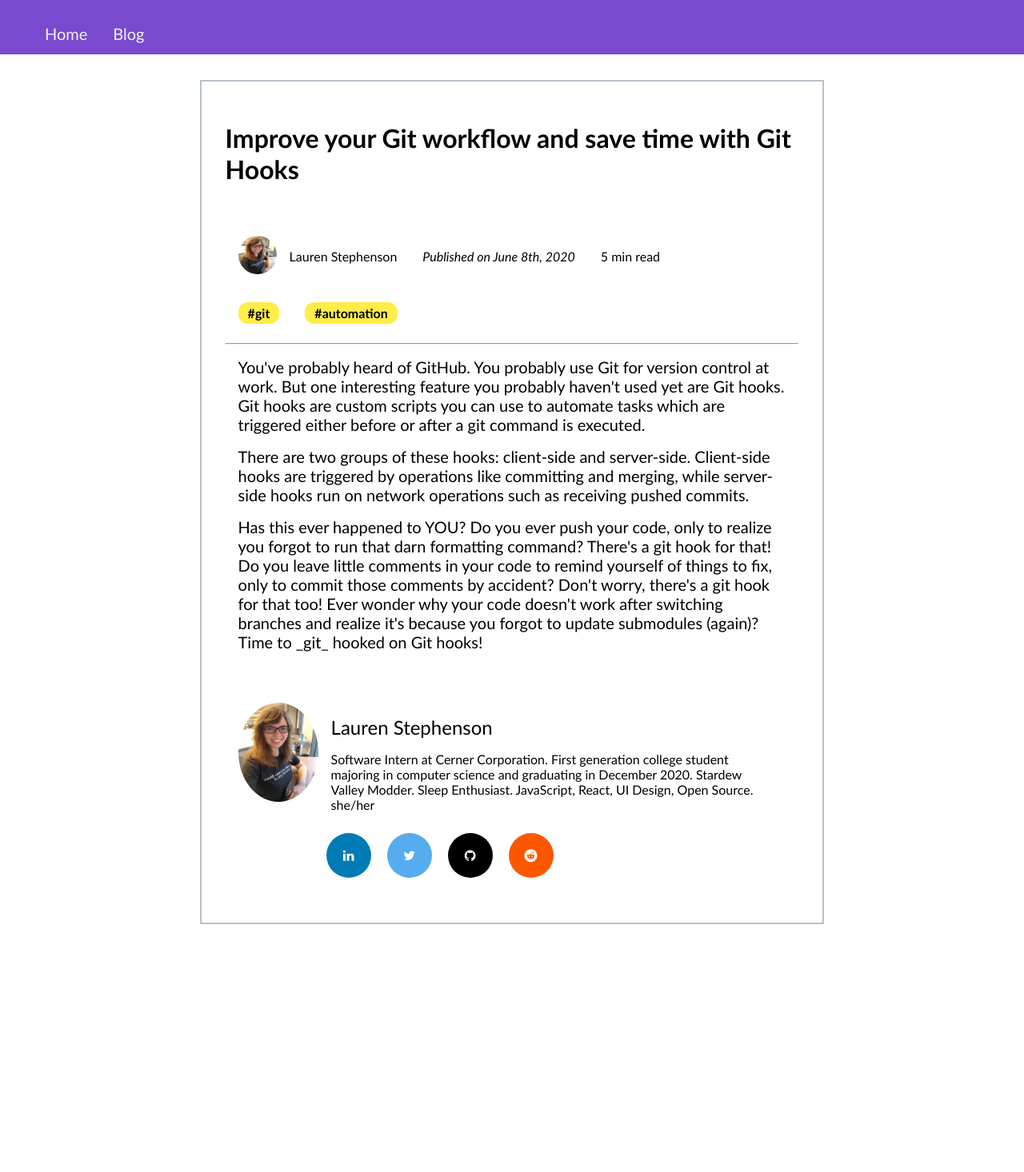
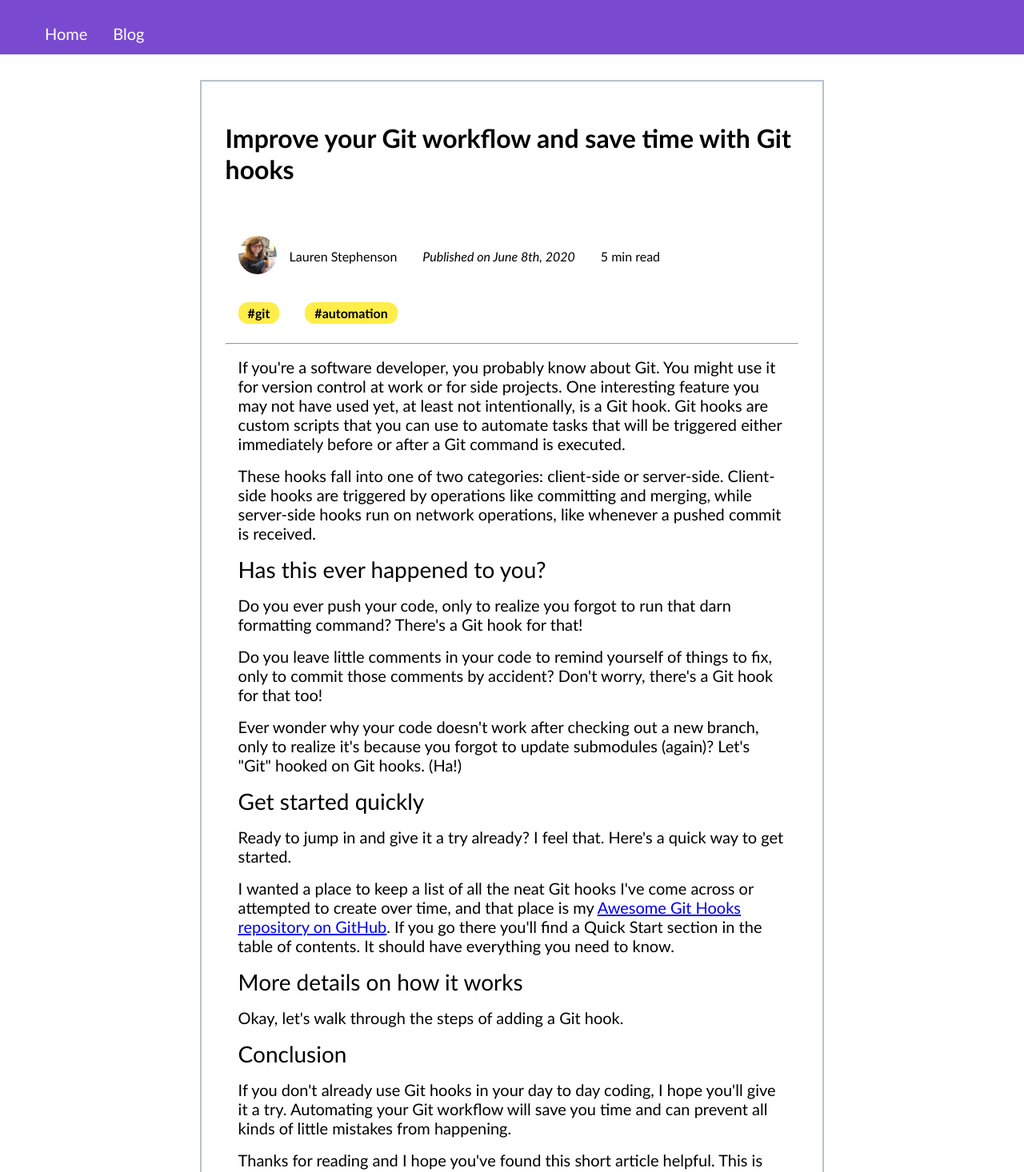
Before and after one commit to CompSciLauren/compscilauren.github.io, a React (Create React App) app: page /blog/improve-your-git-workflow-and-save-time-with-git-hooks in a window 1280 px wide. Shown: the top 1466 px of the page at 80% size. Before the commit the page ends 1216 px from the top, so only its background shows below. Built offline with nearby package versions, Linux system fonts and the light colour scheme.

Commit message:
Progress writing first blog post

```diff
--- a/src/App.js
+++ b/src/App.js
@@ -12,10 +12,14 @@ function App() {
         <nav>
           <ul>
             <li>
-              <a href="/">Home</a>
+              <a className="aTagOnNavbar" href="/">
+                Home
+              </a>
             </li>
             <li>
-              <a href="/blog">Blog</a>
+              <a className="aTagOnNavbar" href="/blog">
+                Blog
+              </a>
             </li>
           </ul>
         </nav>
--- a/src/blog/articles/2020-june/Article0608.jsx
+++ b/src/blog/articles/2020-june/Article0608.jsx
@@ -10,7 +10,7 @@ function Article0608() {
     <>
       <main id="main-content">
         <div className="blog-page-wrap">
-          <h1>Improve your Git workflow and save time with Git Hooks</h1>
+          <h1>Improve your Git workflow and save time with Git hooks</h1>
           <BlogProfileTop date="June 8th, 2020" readTime="5 min" />
           <div className="tag-container">
             <Tag title="git" />
@@ -18,27 +18,66 @@ function Article0608() {
           </div>
           <hr></hr>
           <p>
-            You've probably heard of GitHub. You probably use Git for version
-            control at work. But one interesting feature you probably haven't
-            used yet are Git hooks. Git hooks are custom scripts you can use to
-            automate tasks which are triggered either before or after a git
-            command is executed.
+            If you're a software developer, you probably know about Git. You
+            might use it for version control at work or for side projects. One
+            interesting feature you may not have used yet, at least not
+            intentionally, is a Git hook. Git hooks are custom scripts that you
+            can use to automate tasks that will be triggered either immediately
+            before or after a Git command is executed.
           </p>
           <p>
-            There are two groups of these hooks: client-side and server-side.
-            Client-side hooks are triggered by operations like committing and
-            merging, while server-side hooks run on network operations such as
-            receiving pushed commits.
+            These hooks fall into one of two categories: client-side or
+            server-side. Client-side hooks are triggered by operations like
+            committing and merging, while server-side hooks run on network
+            operations, like whenever a pushed commit is received.
+          </p>
+          <p style={{ fontSize: "28px" }}>Has this ever happened to you?</p>
+          <p>
+            Do you ever push your code, only to realize you forgot to run that
+            darn formatting command? There's a Git hook for that!
           </p>
           <p>
-            Has this ever happened to YOU? Do you ever push your code, only to
-            realize you forgot to run that darn formatting command? There's a
-            git hook for that! Do you leave little comments in your code to
-            remind yourself of things to fix, only to commit those comments by
-            accident? Don't worry, there's a git hook for that too! Ever wonder
-            why your code doesn't work after switching branches and realize it's
-            because you forgot to update submodules (again)? Time to _git_
-            hooked on Git hooks!
+            Do you leave little comments in your code to remind yourself of
+            things to fix, only to commit those comments by accident? Don't
+            worry, there's a Git hook for that too!
+          </p>
+          <p>
+            Ever wonder why your code doesn't work after checking out a new
+            branch, only to realize it's because you forgot to update submodules
+            (again)? Let's "Git" hooked on Git hooks. (Ha!)
+          </p>
+          <p style={{ fontSize: "28px" }}>Get started quickly</p>
+          <p>
+            Ready to jump in and give it a try already? I feel that. Here's a
+            quick way to get started.
+          </p>
+          <p>
+            I wanted a place to keep a list of all the neat Git hooks I've come
+            across or attempted to create over time, and that place is my{" "}
+            <a
+              href="https://github.com/CompSciLauren/awesome-git-hooks"
+              target="_blank"
+              rel="noopener noreferrer"
+            >
+              Awesome Git Hooks repository on GitHub
+            </a>
+            . If you go there you'll find a Quick Start section in the table of
+            contents. It should have everything you need to know.
+          </p>
+          <p style={{ fontSize: "28px" }}>More details on how it works</p>
+          <p>Okay, let's walk through the steps of adding a Git hook.</p>
+          <p style={{ fontSize: "28px" }}>Conclusion</p>
+          <p>
+            If you don't already use Git hooks in your day to day coding, I hope
+            you'll give it a try. Automating your Git workflow will save you
+            time and can prevent all kinds of little mistakes from happening.
+          </p>
+          <p>
+            Thanks for reading and I hope you've found this short article
+            helpful. This is my first blog post ever and I'm super excited about
+            finally having a blog. My goal is to continue publishing one article
+            per week at least for the summer. If you have any questions or
+            comments, feel free to reach out. Happy coding!
           </p>
           <BlogProfile />
         </div>
--- a/src/blog/blog.js
+++ b/src/blog/blog.js
@@ -13,7 +13,7 @@ function blog() {
             <h1 className="blogTitle">Blog Posts</h1>
             <div className="blogarticle-grid-container">
               <BlogArticle
-                title="Improve your Git workflow and save time with Git Hooks"
+                title="Improve your Git workflow and save time with Git hooks"
                 date="June 8th, 2020"
                 link="/blog/improve-your-git-workflow-and-save-time-with-git-hooks"
               />
--- a/src/components/BlogArticle.jsx
+++ b/src/components/BlogArticle.jsx
@@ -3,7 +3,7 @@ import Tag from "../components/Tag";
 
 const BlogArticle = (props) => {
   return (
-    <a href={props.link} rel="noopener noreferrer">
+    <a href={props.link} rel="noopener noreferrer" className="aTagOnHome">
       <div className="blogarticle-grid-item">
         <div className="blogarticle-subitem">
           <h1 className="blogHeader">{props.title}</h1>
--- a/src/components/BlogPost.jsx
+++ b/src/components/BlogPost.jsx
@@ -2,7 +2,7 @@ import React from "react";
 
 const BlogPost = (props) => {
   return (
-    <a href={props.link} rel="noopener noreferrer">
+    <a href={props.link} rel="noopener noreferrer" className="aTagOnHome">
       <div className="blogpost-grid-item">
         <h2>{props.title}</h2>
         <p>{props.date}</p>
--- a/src/components/Project.jsx
+++ b/src/components/Project.jsx
@@ -2,7 +2,12 @@ import React from "react";
 
 const Project = (props) => {
   return (
-    <a href={props.link} target="_blank" rel="noopener noreferrer">
+    <a
+      href={props.link}
+      target="_blank"
+      rel="noopener noreferrer"
+      className="aTagOnHome"
+    >
       <div className="projects-grid-item">
         <h2 style={{ color: "#ffed4a" }}>{props.title}</h2>
         <p>{props.description}</p>
--- a/src/home/home.js
+++ b/src/home/home.js
@@ -145,7 +145,7 @@ function home() {
               date="June 15th, 2020"
             ></BlogPost> */}
             <BlogPost
-              title="Improve your Git workflow and save time with Git Hooks"
+              title="Improve your Git workflow and save time with Git hooks"
               date="June 8th, 2020"
               link="/blog/improve-your-git-workflow-and-save-time-with-git-hooks"
             ></BlogPost>
--- a/src/index.css
+++ b/src/index.css
@@ -18,9 +18,14 @@ code {
   font-family: source-code-pro, Menlo, Monaco, Consolas, "Segoe UI", monospace;
 }
 
-a {
+.aTagOnHome {
   text-decoration: none;
-  color: #000000;
+  color: #000;
+}
+
+.aTagOnNavbar {
+  text-decoration: none;
+  color: #fff;
 }
 
 hr {
```
